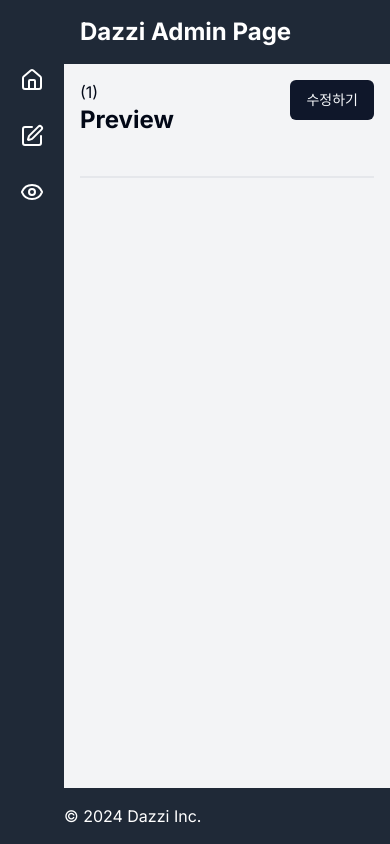
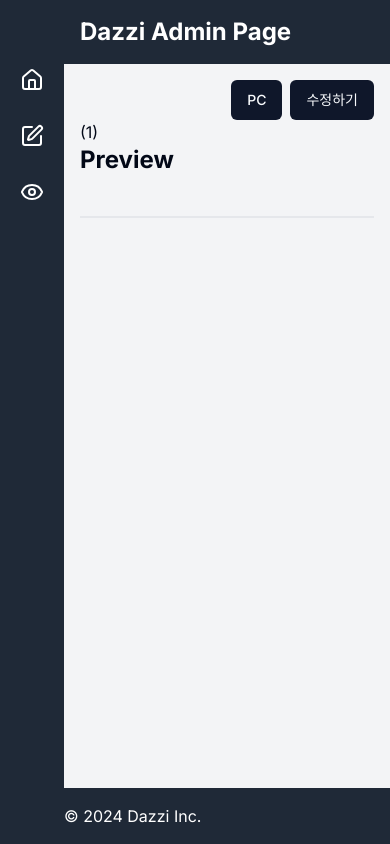
Before and after one commit to dazziDev/dazzi-admin, a Next.js app: page /preview/1 in a window 390 px wide. Built offline with nearby package versions, Linux system fonts and the light colour scheme.

Commit message:
ADD: Preview-Mobile

```diff
--- a/src/app/preview/[id]/page.tsx
+++ b/src/app/preview/[id]/page.tsx
@@ -1,29 +1,48 @@
 "use client";
-
 import { Button } from "@/components/ui/button";
 import { useEditorStore } from "@/store/editorStore";
 import { useParams, useRouter } from "next/navigation";
+import { useState } from "react";
 
 const PreviewPage: React.FC = () => {
   const { editorData } = useEditorStore();
-  console.log("editorData", editorData);
   const router = useRouter();
   const uid = useParams().id;
-  console.log("uid", uid);
+  const [isMobileView, setIsMobileView] = useState(false);
 
   const handleEdit = () => {
     router.push("/editor");
   };
 
+  const toggleViewMode = () => {
+    setIsMobileView(!isMobileView);
+  };
+
   return (
-    <div>
-      <Button className="absolute top-26 right-4" onClick={handleEdit}>
-        수정하기
-      </Button>
+    <div className="relative pb-20">
+      <div className="flex justify-end space-x-2">
+        <Button onClick={toggleViewMode}>
+          {!isMobileView ? "PC" : "Mobile"}
+        </Button>
+        <Button onClick={handleEdit}>수정하기</Button>
+      </div>
       <p>({uid})</p>
       <h1 className="pb-10 text-2xl font-bold">Preview</h1>
       <div className="border-b-2 border-gray-200 mb-4"></div>
-      <div dangerouslySetInnerHTML={{ __html: editorData }} />
+
+      {isMobileView ? (
+        <div className="flex justify-center">
+          <div className="relative w-[375px] h-[812px] bg-black rounded-[40px] overflow-hidden shadow-lg border-8 border-black">
+            <div className="absolute top-0 left-1/2 transform -translate-x-1/2 w-[210px] h-[30px] bg-black rounded-b-[15px]"></div>
+            <div className="absolute top-[40px] bottom-[40px] left-0 right-0 bg-white overflow-y-auto p-4">
+              <div dangerouslySetInnerHTML={{ __html: editorData }} />
+            </div>
+            <div className="absolute bottom-4 left-1/2 transform -translate-x-1/2 w-[130px] h-[5px] bg-gray-400 rounded-full"></div>
+          </div>
+        </div>
+      ) : (
+        <div dangerouslySetInnerHTML={{ __html: editorData }} />
+      )}
     </div>
   );
 };
```
